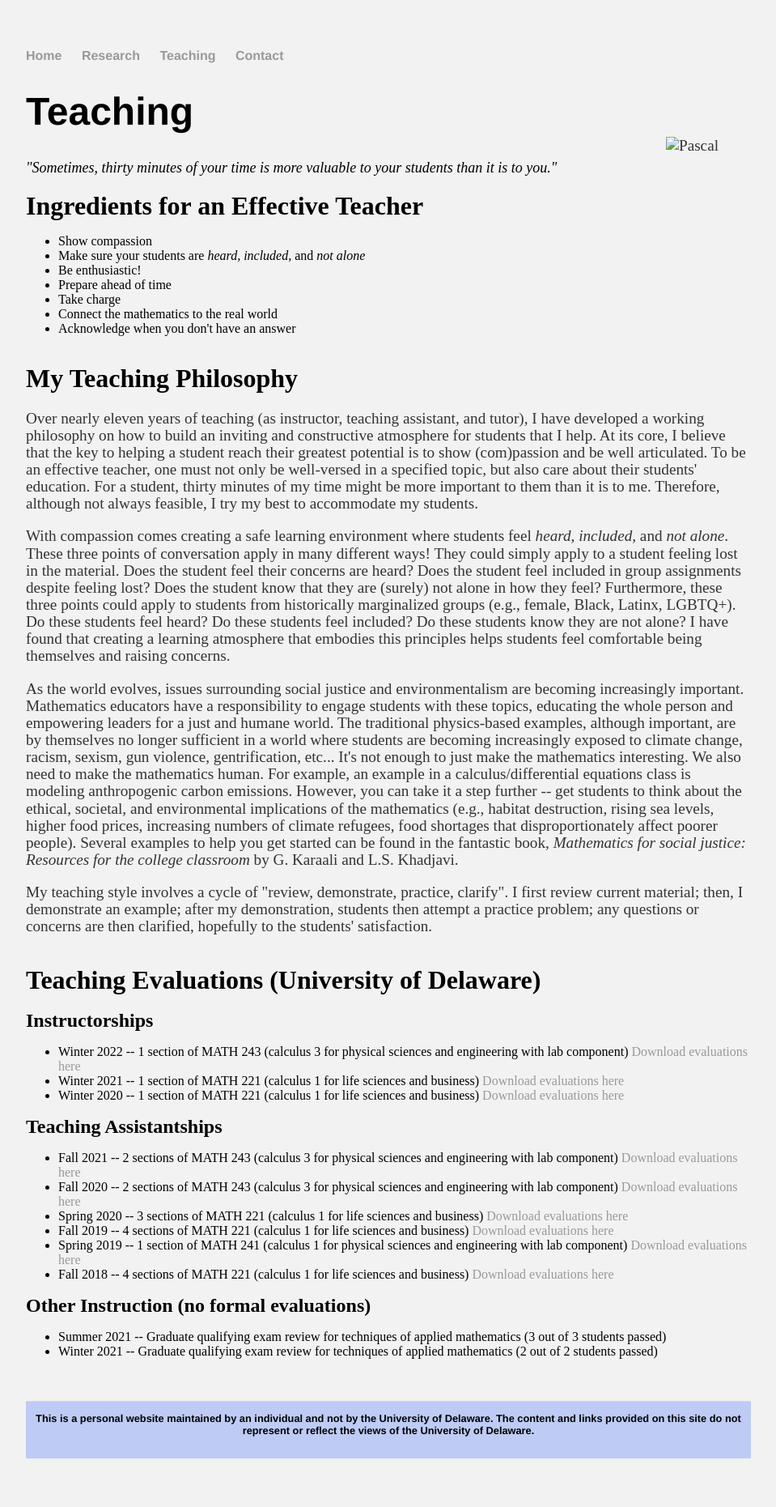
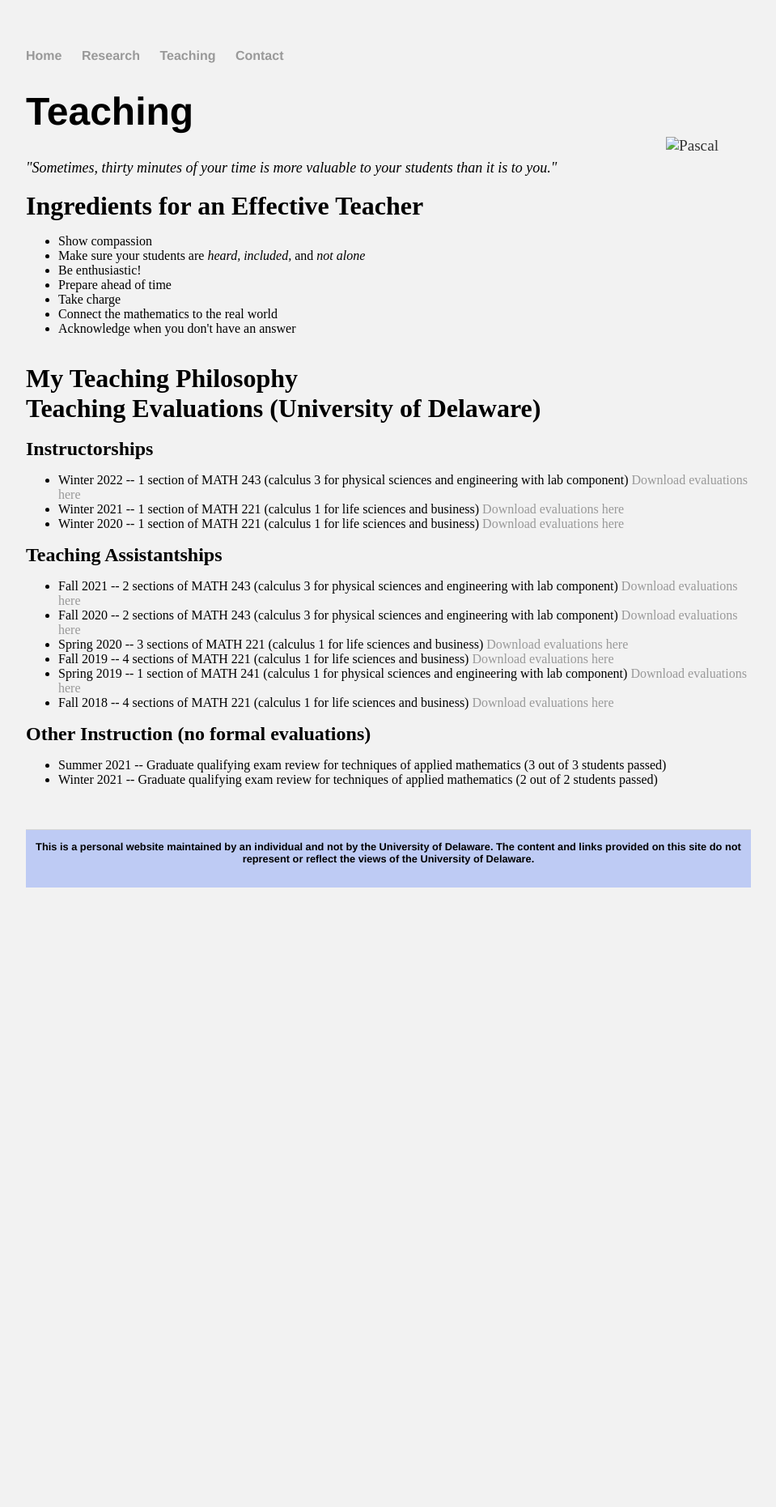
Before and after one commit to kataboh/kataboh.github.io, a Jekyll site: the page built from teaching.html, in a window 1280 px wide. Shown: the whole page at 81% size, without its empty margins (160-1119 px from the left). Built offline with Jekyll 4.4.1, drawn with Linux system fonts in a browser that asks for light colours; after the commit the page ends 1156 px from its top, so only the background shows below that.

Commit message:
update teaching

```diff
--- a/teaching.html
+++ b/teaching.html
@@ -20,18 +20,7 @@ title: PK Kataboh's Homepage
 	</ul>
 	<br>
 	<font size="6"><b>My Teaching Philosophy</b></font>
-	<p>
-		Over nearly eleven years of teaching (as instructor, teaching assistant, and tutor), I have developed a working philosophy on how to build an inviting and constructive atmosphere for students that I help. At its core, I believe that the key to helping a student reach their greatest potential is to show (com)passion and be well articulated. To be an effective teacher, one must not only be well-versed in a specified topic, but also care about their students' education. For a student, thirty minutes of my time might be more important to them than it is to me. Therefore, although not always feasible, I try my best to accommodate my students.
-	</p>
-	<p>
-		With compassion comes creating a safe learning environment where students feel <i>heard, included,</i> and <i>not alone</i>. These three points of conversation apply in many different ways! They could simply apply to a student feeling lost in the material. Does the student feel their concerns are heard? Does the student feel included in group assignments despite feeling lost? Does the student know that they are (surely) not alone in how they feel? Furthermore, these three points could apply to students from historically marginalized groups (e.g., female, Black, Latinx, LGBTQ+). Do these students feel heard? Do these students feel included? Do these students know they are not alone? I have found that creating a learning atmosphere that embodies this principles helps students feel comfortable being themselves and raising concerns.
-	</p>
-	<p>
-		As the world evolves, issues surrounding social justice and environmentalism are becoming increasingly important. Mathematics educators have a responsibility to engage students with these topics, educating the whole person and empowering leaders for a just and humane world. The traditional physics-based examples, although important, are by themselves no longer sufficient in a world where students are becoming increasingly exposed to climate change, racism, sexism, gun violence, gentrification, etc... It's not enough to just make the mathematics interesting. We also need to make the mathematics human. For example, an example in a calculus/differential equations class is modeling anthropogenic carbon emissions. However, you can take it a step further -- get students to think about the ethical, societal, and environmental implications of the mathematics (e.g., habitat destruction, rising sea levels, higher food prices, increasing numbers of climate refugees, food shortages that disproportionately affect poorer people). Several examples to help you get started can be found in the fantastic book, <i>Mathematics for social justice: Resources for the college classroom</i> by G. Karaali and L.S. Khadjavi.
-	</p>
-	<p>
-		My teaching style involves a cycle of "review, demonstrate, practice, clarify". I first review current material; then, I demonstrate an example; after my demonstration, students then attempt a practice problem; any questions or concerns are then clarified, hopefully to the students' satisfaction.
-	</p>
+
 	<br>
 	<font size="6"><b>Teaching Evaluations (University of Delaware)</b></font>
 	<br>
```
